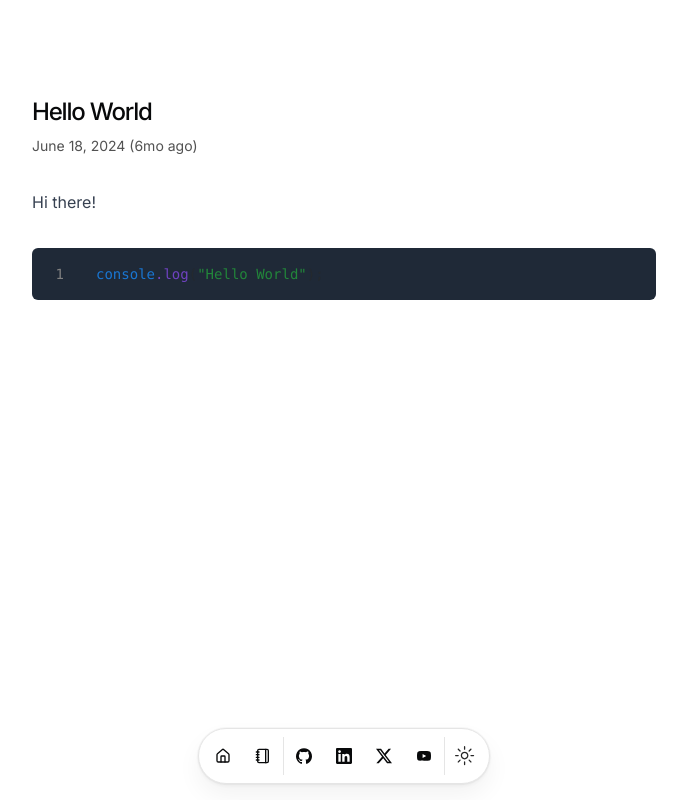
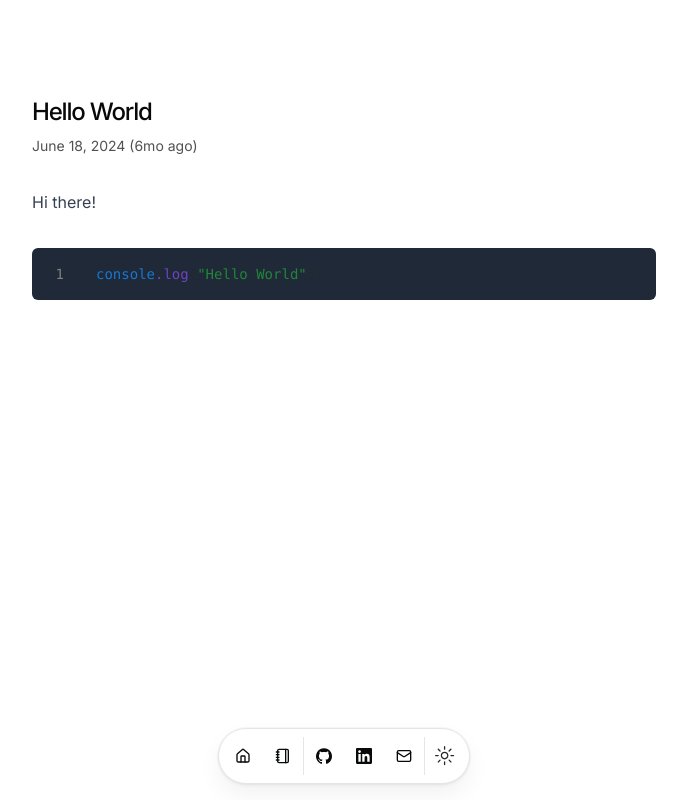
Before and after one commit to yashc73080/Portfolio, a Next.js app: page /blog/hello-world in a window 1280 px wide. Shown: the whole page, without its empty margins (296-983 px from the left). Built offline with nearby package versions, Linux system fonts and the light colour scheme.

Commit message:
Fixed code for deployment

```diff
--- a/package.json
+++ b/package.json
@@ -20,7 +20,7 @@
     "framer-motion": "^11.2.10",
     "gray-matter": "^4.0.3",
     "lucide-react": "^0.395.0",
-    "next": "14.2.4",
+    "next": "^14.2.22",
     "next-themes": "^0.3.0",
     "react": "^18",
     "react-dom": "^18",
--- a/src/components/navbar.tsx
+++ b/src/components/navbar.tsx
@@ -22,6 +22,8 @@ export default function Navbar() {
               <TooltipTrigger asChild>
                 <Link
                   href={item.href}
+                  target={item.label === "Resume" ? "_blank" : "_self"}
+                  rel={item.label === "Resume" ? "noopener noreferrer" : ""}
                   className={cn(
                     buttonVariants({ variant: "ghost", size: "icon" }),
                     "size-12"
@@ -45,6 +47,8 @@ export default function Navbar() {
                 <TooltipTrigger asChild>
                   <Link
                     href={social.url}
+                    target="_blank"
+                    rel="noopener noreferrer"
                     className={cn(
                       buttonVariants({ variant: "ghost", size: "icon" }),
                       "size-12"
--- a/src/data/resume.tsx
+++ b/src/data/resume.tsx
@@ -32,7 +32,7 @@ export const DATA = {
   ],
   navbar: [
     { href: "/", icon: HomeIcon, label: "Home" },
-    { href: "/blog", icon: NotebookIcon, label: "Blog" },
+    { href: "https://docs.google.com/document/d/e/2PACX-1vQOJIlwtTdI1FBLWaAu9_5qREEFukUqNKpaD3GygA0CtMb8yHzE3vp7k7XtKVazDdgqo5SUTxIK_5Yx/pub", icon: NotebookIcon, label: "Resume" }, // Can switch to pdf
   ],
   contact: {
     email: "yash.chennawar@gmail.com",
@@ -42,35 +42,19 @@ export const DATA = {
         name: "GitHub",
         url: "https://github.com/yashc73080",
         icon: Icons.github,
-
         navbar: true,
       },
       LinkedIn: {
         name: "LinkedIn",
         url: "https://www.linkedin.com/in/yashchennawar",
         icon: Icons.linkedin,
-
         navbar: true,
       },
-      X: { //TODO remove this
-        name: "X",
-        url: "https://dub.sh/dillion-twitter",
-        icon: Icons.x,
-
+      Email: {
+        name: "Email",
+        url: "mailto:yash.chennawar@gmail.com",
+        icon: Icons.email,
         navbar: true,
-      },
-      Youtube: { //TODO remove this
-        name: "Youtube",
-        url: "https://dub.sh/dillion-youtube",
-        icon: Icons.youtube,
-        navbar: true,
-      },
-      email: {
-        name: "Send Email",
-        url: "#",
-        icon: Icons.email,
-
-        navbar: false,
       },
     },
   },
@@ -78,7 +62,7 @@ export const DATA = {
   work: [
     {
       company: "Rutgers University - CABM",
-      href: "https://cabm.rutgers.edu/research/milstein-lab", // TODO all links don't work
+      href: "https://cabm.rutgers.edu/research/milstein-lab",
       badges: [],
       location: "Piscataway, NJ",
       title: "Undergraduate Research Assistant",
@@ -125,7 +109,7 @@ export const DATA = {
     },
     {
       company: "GXF Inc.",
-      href: "https://nvidia.com/", //TODO get rid of this, no link for gxf
+      href: "",
       badges: [],
       location: "Hybrid",
       title: "Software Engineer Intern",
@@ -197,7 +181,7 @@ export const DATA = {
       title: "MBS Dashboard",
       href: "",
       dates: "Sep 2024 - December 2024",
-      active: true, // TODO figure out what this is
+      active: true,
       description:
         "Developed a full-stack MBS management system to filter mortgages, calculate costs, manage pools, and add new entries, streamlining complex financial operations efficiently.",
       technologies: [
```
Also changed, not shown: src/app/page.tsx (+0 -9 lines), 2 other files (tests, documents, lock files or other folders).
